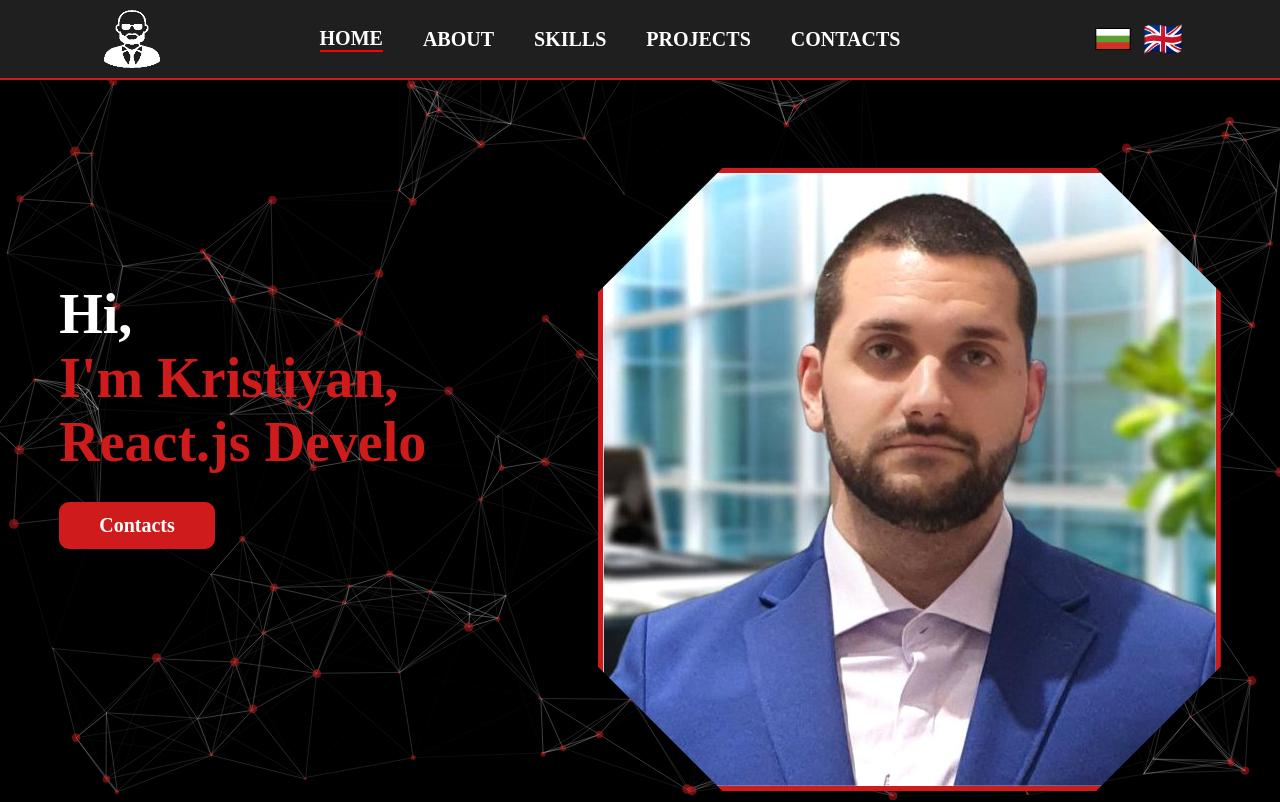
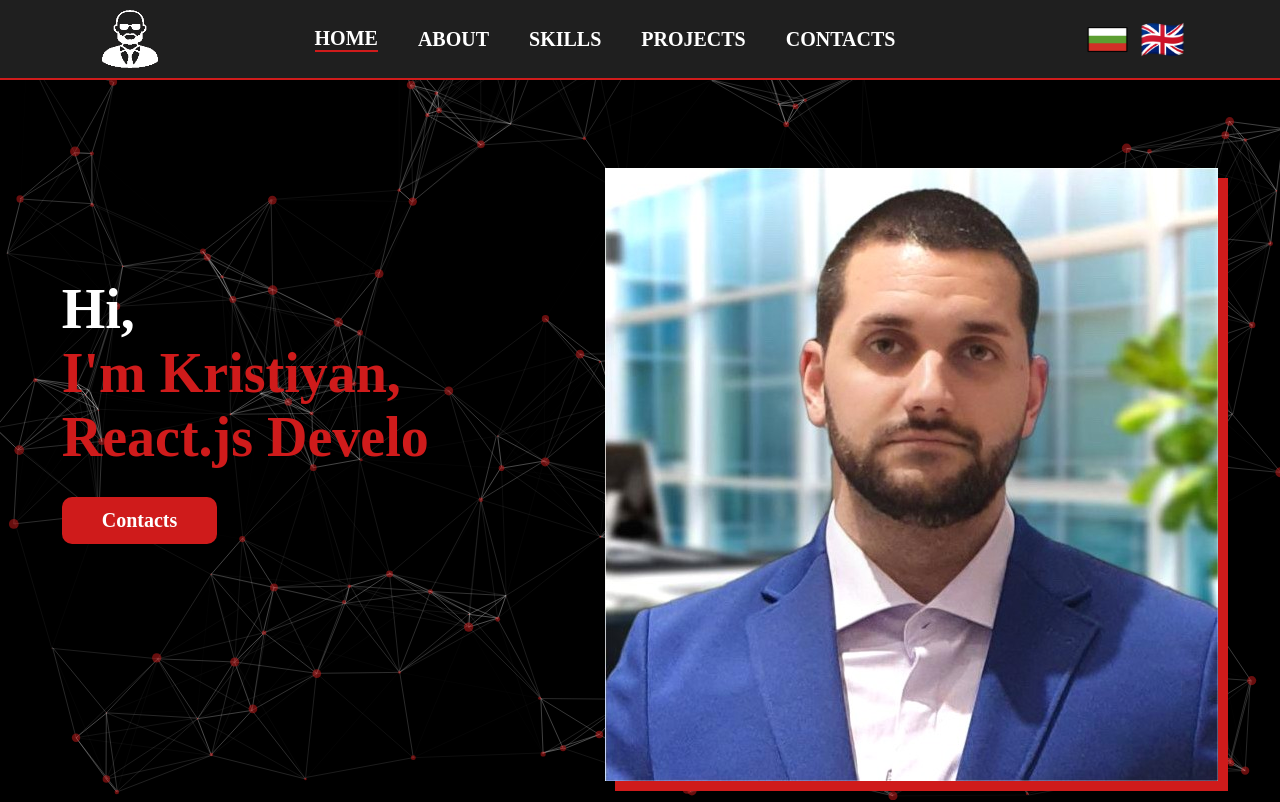
Before and after one commit to kris-985/Dev-portfolio, a React (Vite) app: page / in a window 1280 px wide. Shown: the top 802 px of the page. Built offline with nearby package versions, Linux system fonts and the light colour scheme.

Commit message:
Fixed styled components

```diff
--- a/src/components/NavBar.jsx
+++ b/src/components/NavBar.jsx
@@ -120,11 +120,11 @@ const Navlink = styled(Link)`
   font-size: 20px;
   cursor: pointer;
   margin-right: 40px;
-  border-bottom: ${({ active }) => (active ? "2px solid red" : "none")};
+  border-bottom: ${({ active }) => (active ? "2px solid #cf1b1b" : "none")};
 
   &:hover {
-    color: red;
-  }
+    border-bottom: 2px solid #cf1b1b;
+    }
 
   @media (max-width: 480px) {
     margin: 10px 0;
@@ -143,8 +143,8 @@ const Flag = styled.div`
 `;
 
 const FlagImg = styled.img`
-  width: 40px;
-  height: 40px;
+  width: 45px;
+  height: 45px;
   cursor: pointer;
 `;
 
@@ -174,8 +174,7 @@ const MenuWrapper = styled.span`
   cursor: pointer;
   color: #cf1b1b;
   display: none;
-  animation: ${({ extendBar }) => (extendBar ? fadeIn : fadeOut)} 0.3s
-    ease-in-out;
+  animation: ${({ extendBar }) => (extendBar ? fadeIn : fadeOut)} 0.3s ease-in-out;
 
   @media (max-width: 480px) {
     display: block;
--- a/src/index.css
+++ b/src/index.css
@@ -1,11 +1,11 @@
-html,body {
-  width: 100%;
-  height: 100%;
-  margin: 0;
+body {
   background-color: black;
   font-family: "Poppins sans-serif";
   font-weight: bold;
-
+  margin: 0;
+  padding: 0;
+  height: 100%;
+  overflow-x: hidden;
 }
 
 * {
@@ -15,16 +15,36 @@ html,body {
 }
 
 ::-webkit-scrollbar {
-  background-color: red;
-  border-radius: 100px;
   width: 5px;
-}
-::-webkit-scrollbar-track {
-  background-color: #ebe7e7;
-  border-radius: 180px;
 }
 
 ::-webkit-scrollbar-thumb {
-  background-color: #d30e1e;
-  border-radius: 180px;
+  background-color: red;
+  border-radius: 8px;
 }
+
+::-webkit-scrollbar-track {
+  background: black;
+}
+
+* {
+  scrollbar-width: thin;
+  scrollbar-color: red black;
+}
+
+body {
+  -ms-overflow-style: none;
+}
+
+body::-ms-scrollbar {
+  width: 8px;
+}
+
+body::-ms-scrollbar-thumb {
+  background-color: red;
+  border-radius: 8px;
+}
+
+body::-ms-scrollbar-track {
+  background: black;
+}
--- a/src/pages/HomePage.jsx
+++ b/src/pages/HomePage.jsx
@@ -1,14 +1,20 @@
 import { Fragment } from "react";
 import { Home, About, Skills, Projects, Contacts } from "../sections";
+import styled from "styled-components";
 
 export const HomePage = () => {
   return (
-    <Fragment>
+    <PageContainer>
       <Home />
       <About />
       <Skills />
       <Projects />
       <Contacts />
-    </Fragment>
+    </PageContainer>
   );
 };
+
+const PageContainer = styled.div`
+  max-width: 100vw;
+  overflow: hidden;
+`;
--- a/src/sections/Home.jsx
+++ b/src/sections/Home.jsx
@@ -143,26 +143,12 @@ const HomeTitle = styled.h1`
     display: block;
   }
 
-  .TypeWriter {
-    font-size: 45px;
-    color: white;
-    margin-top: 20px;
-  }
-
   @media (max-width: 1024px) and (min-width: 480px) {
     font-size: 42px;
-
-    .TypeWriter {
-      font-size: 36px;
-    }
   }
 
   @media (max-width: 480px) {
     font-size: 36px;
-
-    .TypeWriter {
-      font-size: 30px;
-    }
   }
 `;
 
@@ -204,20 +190,10 @@ const ImageContainer = styled.div`
   }
 
   img {
-    clip-path: polygon(
-      20% 0%,
-      80% 0%,
-      100% 20%,
-      100% 80%,
-      80% 100%,
-      20% 100%,
-      0% 80%,
-      0% 20%
-    );
     object-fit: cover;
     display: block;
     width: 100%;
-    border: 5px solid #cf1b1b;
+    box-shadow: 10px 10px 0 0 #cf1b1b;
   }
 `;
 
```
